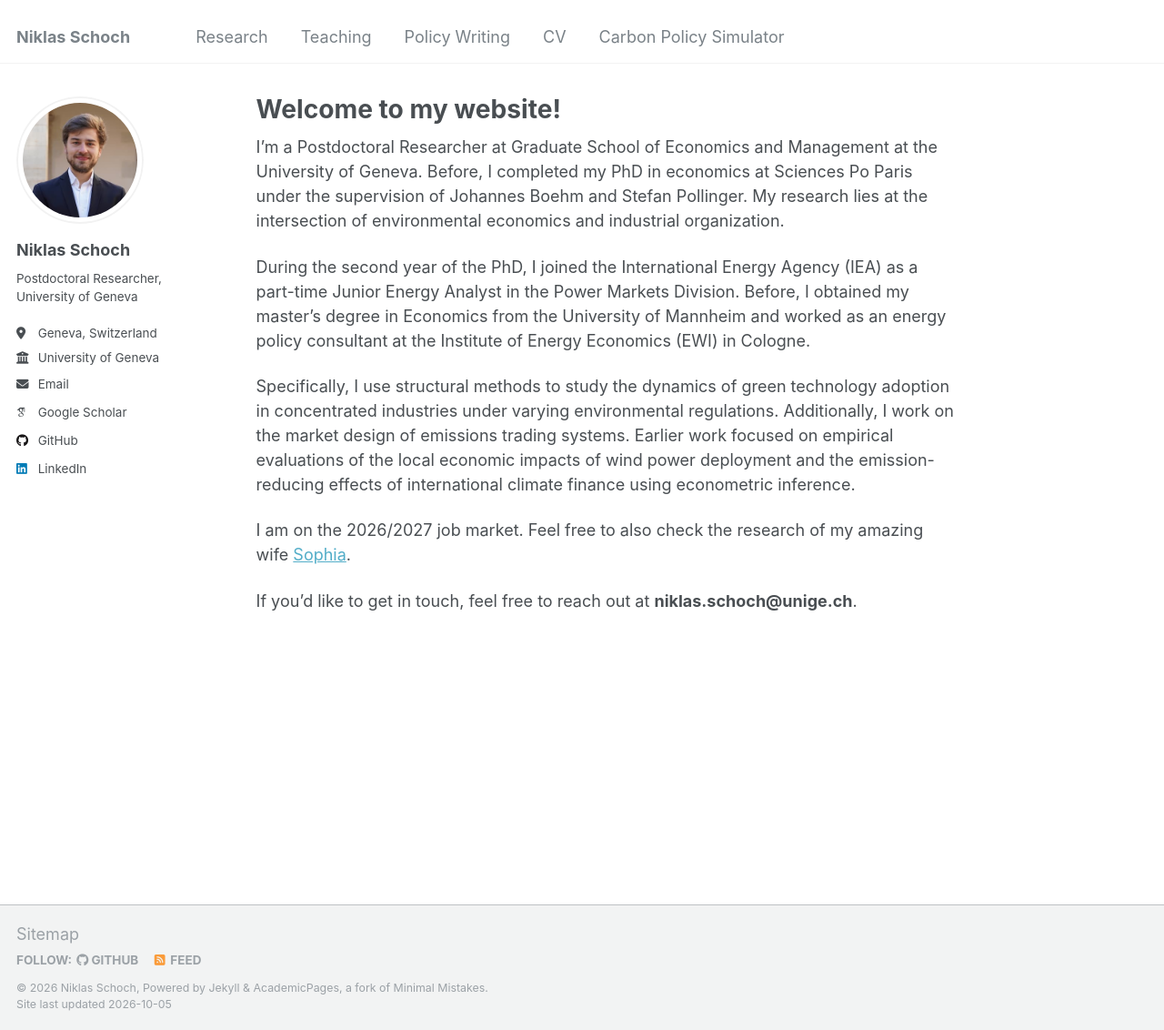
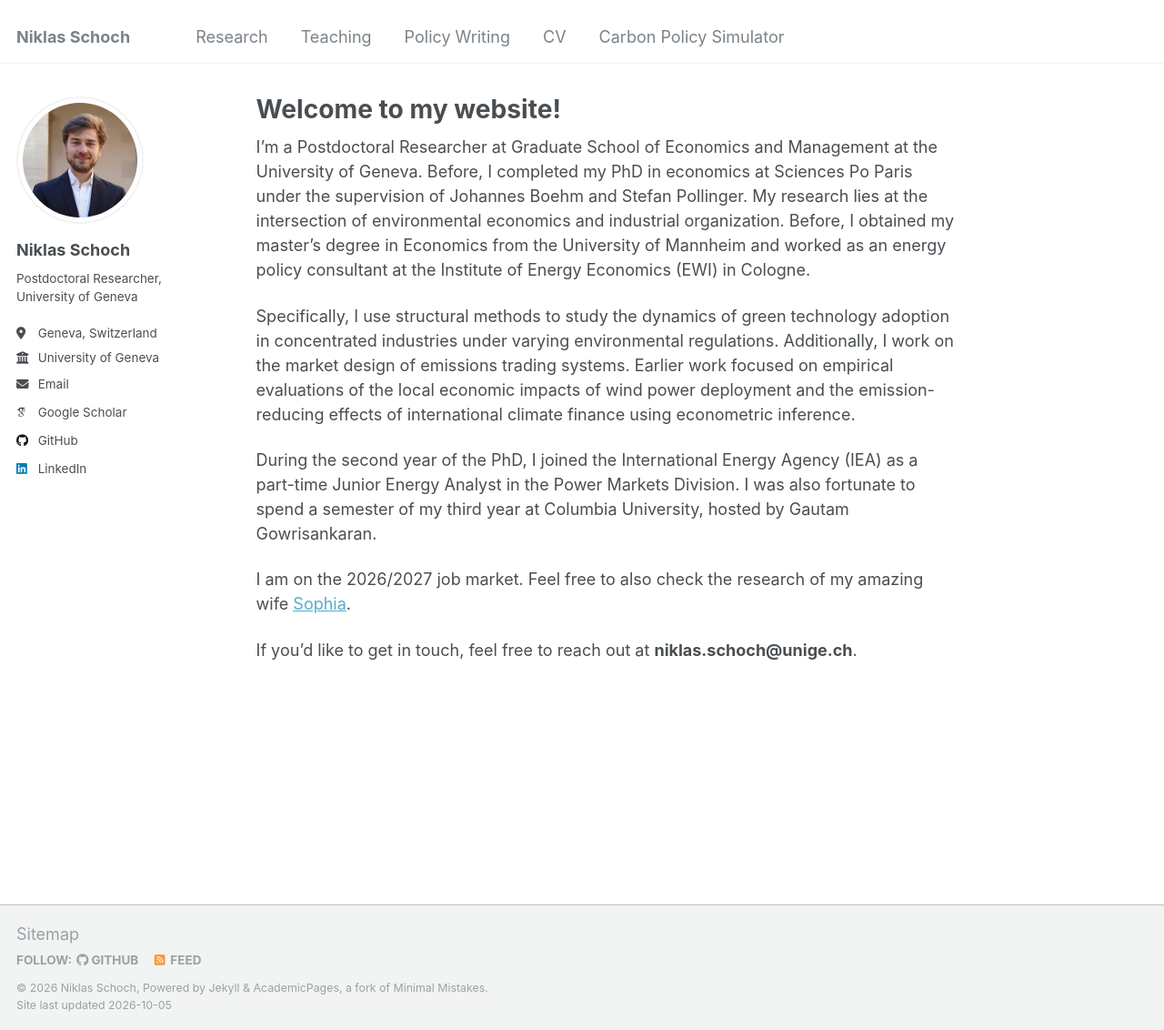
Before and after one commit to niklasschoch/niklasschoch.github.io, a Jekyll site: the page built from _pages/about.md, in a window 1280 px wide and 1132 px high. Shown: the whole window at 91% size. Built offline with Jekyll 4.4.1, drawn with Linux system fonts in a browser that asks for light colours; some web fonts are replaced.

Commit message:
Update about.md

```diff
--- a/_pages/about.md
+++ b/_pages/about.md
@@ -7,11 +7,11 @@ redirect_from:
   - /about.html
 ---
 
-I’m a Postdoctoral Researcher at Graduate School of Economics and Management at the University of Geneva. Before, I completed my PhD in economics at Sciences Po Paris under the supervision of Johannes Boehm and Stefan Pollinger. My research lies at the intersection of environmental economics and industrial organization.
-
-During the second year of the PhD, I joined the International Energy Agency (IEA) as a part-time Junior Energy Analyst in the Power Markets Division. Before, I obtained my master's degree in Economics from the University of Mannheim and worked as an energy policy consultant at the Institute of Energy Economics (EWI) in Cologne.
+I’m a Postdoctoral Researcher at Graduate School of Economics and Management at the University of Geneva. Before, I completed my PhD in economics at Sciences Po Paris under the supervision of Johannes Boehm and Stefan Pollinger. My research lies at the intersection of environmental economics and industrial organization. Before, I obtained my master's degree in Economics from the University of Mannheim and worked as an energy policy consultant at the Institute of Energy Economics (EWI) in Cologne.
 
 Specifically, I use structural methods to study the dynamics of green technology adoption in concentrated industries under varying environmental regulations. Additionally, I work on the market design of emissions trading systems. Earlier work focused on empirical evaluations of the local economic impacts of wind power deployment and the emission-reducing effects of international climate finance using econometric inference.
+
+During the second year of the PhD, I joined the International Energy Agency (IEA) as a part-time Junior Energy Analyst in the Power Markets Division. I was also fortunate to spend a semester of my third year at Columbia University, hosted by Gautam Gowrisankaran.
 
 I am on the 2026/2027 job market. Feel free to also check the research of my amazing wife [Sophia](https://sites.google.com/view/sophiapraetorius/about){:target="_blank"}.
 
```
